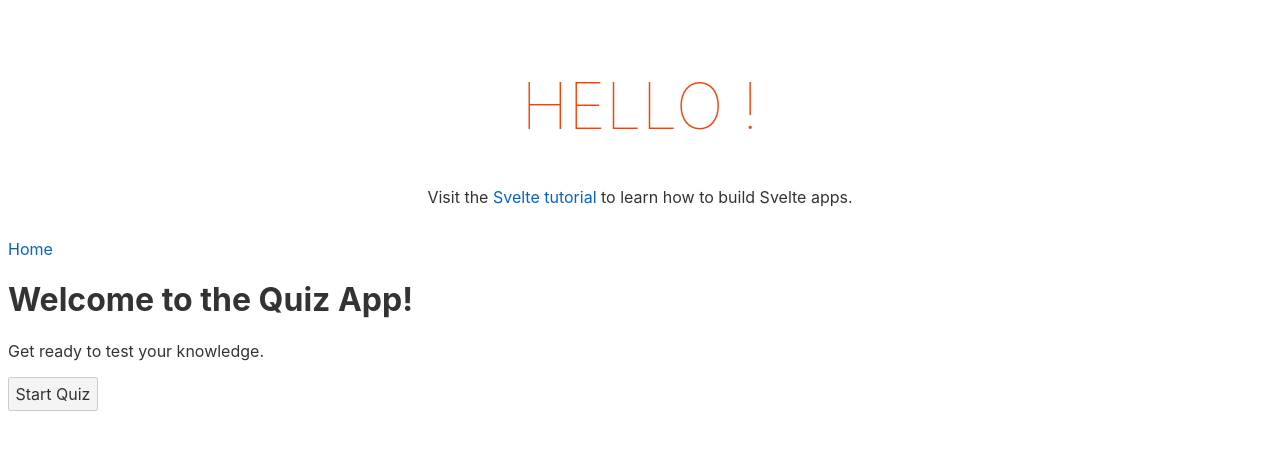
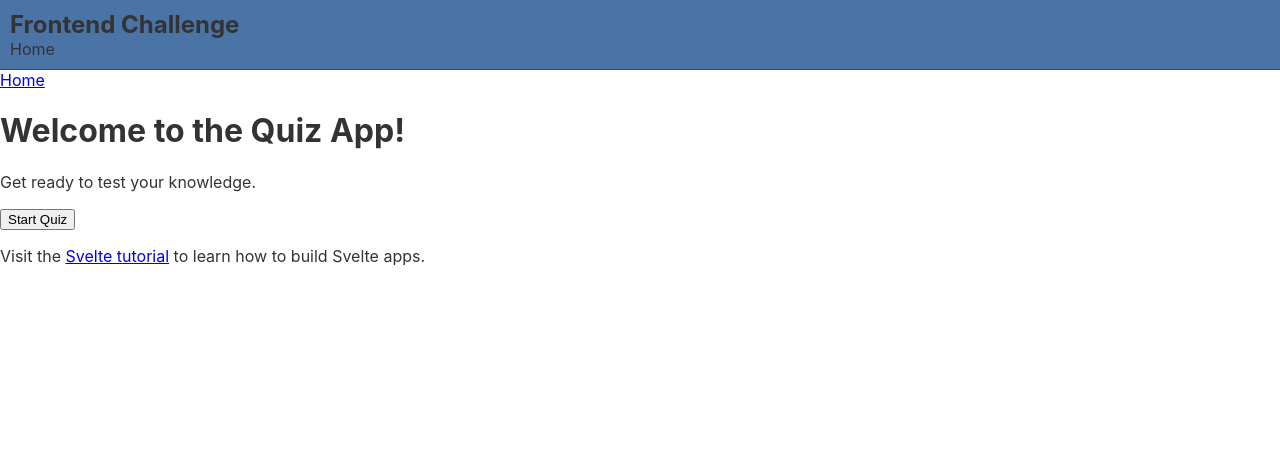
Before and after one commit to nealhorner/frontend-challenge, a Svelte app: page / in a window 1280 px wide. Shown: the top 450 px of the page. Built offline with nearby package versions, Linux system fonts and the light colour scheme.

Commit message:
chore: Update dependencies and improve security

```diff
--- a/package.json
+++ b/package.json
@@ -6,7 +6,8 @@
     "build": "rollup -c && tsc",
     "postinstall": "npm run build",
     "dev": "rollup -c -w",
-    "start": "node dist/index.js"
+    "start": "node dist/index.js",
+    "dev3": "rollup -c -w & tsc -w && nodemon -w src/client -w src/server -w public src/server/index.ts"
   },
   "devDependencies": {
     "@rollup/plugin-commonjs": "^14.0.0",
@@ -19,6 +20,7 @@
     "@typescript-eslint/parser": "^4.6.0",
     "eslint": "^7.12.1",
     "eslint-config-prettier": "^6.15.0",
+    "nodemon": "^3.1.0",
     "prettier": "^2.1.2",
     "rollup": "^2.3.4",
     "rollup-plugin-livereload": "^2.0.0",
--- a/public/global.css
+++ b/public/global.css
@@ -1,63 +1,6 @@
-html, body {
-	position: relative;
-	width: 100%;
-	height: 100%;
-}
-
 body {
 	color: #333;
 	margin: 0;
-	padding: 8px;
 	box-sizing: border-box;
 	font-family: -apple-system, BlinkMacSystemFont, "Segoe UI", Roboto, Oxygen-Sans, Ubuntu, Cantarell, "Helvetica Neue", sans-serif;
 }
-
-a {
-	color: rgb(0,100,200);
-	text-decoration: none;
-}
-
-a:hover {
-	text-decoration: underline;
-}
-
-a:visited {
-	color: rgb(0,80,160);
-}
-
-label {
-	display: block;
-}
-
-input, button, select, textarea {
-	font-family: inherit;
-	font-size: inherit;
-	-webkit-padding: 0.4em 0;
-	padding: 0.4em;
-	margin: 0 0 0.5em 0;
-	box-sizing: border-box;
-	border: 1px solid #ccc;
-	border-radius: 2px;
-}
-
-input:disabled {
-	color: #ccc;
-}
-
-button {
-	color: #333;
-	background-color: #f4f4f4;
-	outline: none;
-}
-
-button:disabled {
-	color: #999;
-}
-
-button:not(:disabled):active {
-	background-color: #ddd;
-}
-
-button:focus {
-	border-color: #666;
-}
--- a/src/client/App.svelte
+++ b/src/client/App.svelte
@@ -1,38 +1,13 @@
 <script>
   import { Router, Link, Route } from "svelte-routing";
+	import Header from "./lib/components/Header.svelte";
   import Home from "./routes/Home.svelte";
 
   export let url = "";
 </script>
 
-<main>
-	<h1>Hello {name}!</h1>
-	<p>Visit the <a href="https://svelte.dev/tutorial">Svelte tutorial</a> to learn how to build Svelte apps.</p>
-</main>
-
-<style>
-	main {
-		text-align: center;
-		padding: 1em;
-		max-width: 240px;
-		margin: 0 auto;
-	}
-
-	h1 {
-		color: #ff3e00;
-		text-transform: uppercase;
-		font-size: 4em;
-		font-weight: 100;
-	}
-
-	@media (min-width: 640px) {
-		main {
-			max-width: none;
-		}
-	}
-</style>
-
-
+<div>
+	<Header/>
 	<Router {url}>
 		<nav>
 			<Link to="/">Home</Link>
@@ -41,3 +16,4 @@
 			<Route path="/"><Home /></Route>
 		</div>
 	</Router>
+</div>
--- /dev/null
+++ b/src/client/lib/components/Header.svelte
@@ -0,0 +1,44 @@
+<script>
+  let links = [
+    { text: 'Home', url: '/' },
+  ];
+</script>
+
+<header>
+  <h2>Frontend Challenge</h2>
+  <nav>
+    <ul>
+      {#each links as link}
+        <li><a href={link.url}>{link.text}</a></li>
+      {/each}
+    </ul>
+  </nav>
+</header>
+
+<style>
+  header {
+    background-color: #4974a5;
+    padding: 10px;
+    border-bottom: 1px solid #494949;
+  }
+
+  h2 {
+    display: inline;
+  }
+
+  nav ul {
+    list-style-type: none;
+    margin: 0;
+    padding: 0;
+  }
+
+  nav ul li {
+    display: inline-block;
+    margin-right: 10px;
+  }
+
+  nav ul li a {
+    text-decoration: none;
+    color: #333;
+  }
+</style>
--- a/src/client/routes/Home.svelte
+++ b/src/client/routes/Home.svelte
@@ -1,13 +1,14 @@
 <script>
-  // Add your script logic here
+
 </script>
 
 <style>
-  /* Add your styles here */
+
 </style>
 
 <main>
   <h1>Welcome to the Quiz App!</h1>
   <p>Get ready to test your knowledge.</p>
   <button>Start Quiz</button>
+  <p>Visit the <a href="https://svelte.dev/tutorial">Svelte tutorial</a> to learn how to build Svelte apps.</p>
 </main>
--- a/src/server/app.ts
+++ b/src/server/app.ts
@@ -9,8 +9,8 @@ dotenv.config();
 const app = express();
 
 // Security
-app.use(helmet())
-app.disable('x-powered-by')
+// app.use(helmet())
+// app.disable('x-powered-by')
 
 // Middleware
 app.use(cors());
```
Also changed, not shown: 1 other file (tests, documents, lock files or other folders). Lines whose indentation alone changed are shown as unchanged.
